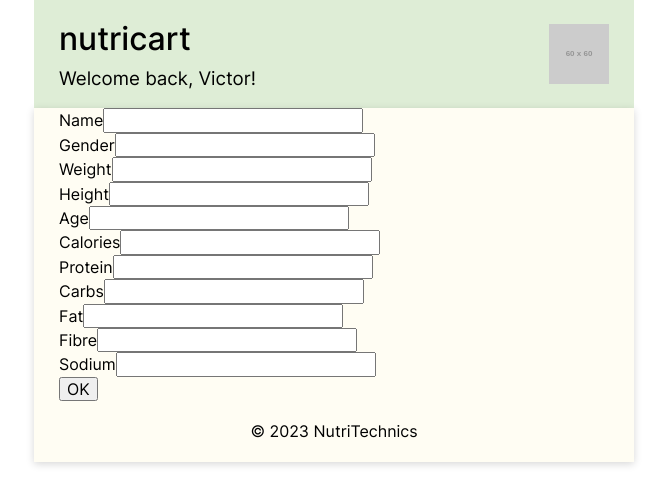
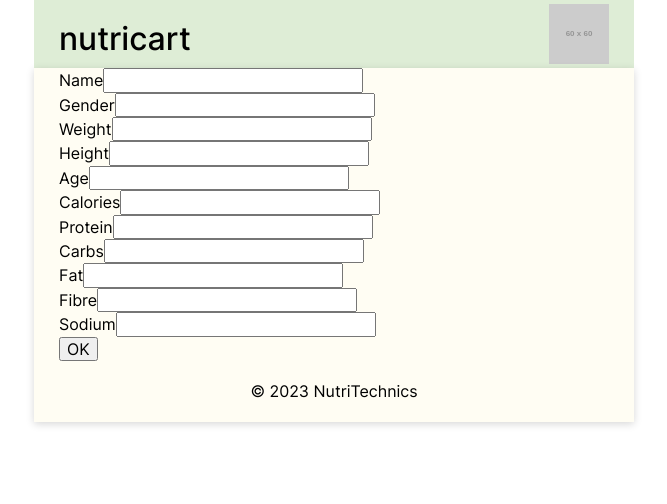
Before and after one commit to swarup999/TravisCI-Typescript-Nutricart, a React (Create React App) app: page / in a window 1280 px wide. Shown: the top 504 px of the page, without its empty margins (306-973 px from the left). Built offline with nearby package versions, Linux system fonts and the light colour scheme.

Commit message:
Updated name in header

```diff
--- a/src/App.tsx
+++ b/src/App.tsx
@@ -53,6 +53,12 @@ function App() {
 }
 
 function Header() {
+  let name = "";
+
+  chrome.storage.sync.get(['Name'], (result) => {
+    name = result.Name;
+  });
+
   return (
     <>
       <div className="header">
@@ -61,9 +67,11 @@ function Header() {
             {/* <img src="https://placehold.co/300x60" /> */}
             <h1>nutricart</h1>
           </div>
+          {name &&
           <div className="subheader">
-            <h3>Welcome back, Victor!</h3>
+            <h3>{`Welcome back, ${name}!`}</h3>
           </div>
+          }
         </div>
 
         <div className="settings">
```
